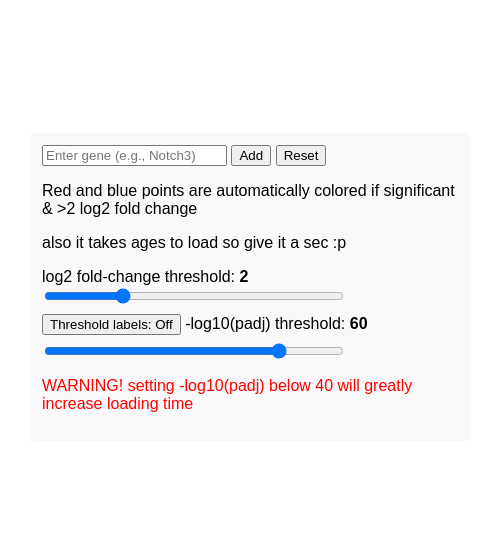
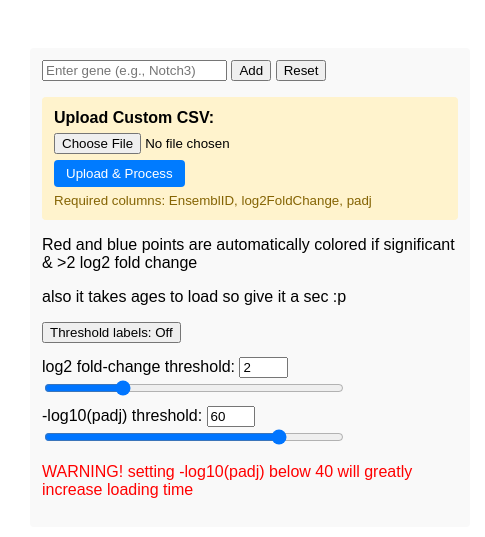
Before and after one commit to conrad204/volcano-plotting, a plain HTML site: page index.html in a window 1280 px wide. Shown: the part 127-664 px from the top of the page, 0-485 px from the left. Drawn offline with Linux system fonts and the light colour scheme.

Commit message:
feat: added initial CSV upload button (todo: more formats)

```diff
--- a/index.html
+++ b/index.html
@@ -13,20 +13,33 @@
       <button onclick="addGene()">Add</button>
       <button onclick="resetGenes()">Reset</button>
 
+      <div style="margin-top:16px; padding:12px; background:#fff3cd; border-radius:4px;">
+        <label style="display:block; margin-bottom:6px; font-weight:bold;">Upload Custom CSV:</label>
+        <input type="file" id="csvFile" accept=".csv" style="display:block; margin-bottom:6px;" />
+        <button onclick="uploadCSV()" style="background:#007bff; color:white; border:none; padding:6px 12px; border-radius:4px; cursor:pointer;">Upload & Process</button>
+        <small style="display:block; margin-top:6px; color:#856404;">Required columns: EnsemblID, log2FoldChange, padj</small>
+      </div>
+
       <p>Red and blue points are automatically colored if significant & >2 log2 fold change</p>
       <p>also it takes ages to load so give it a sec :p</p>
 
+      <button id="toggleLabelsBtn" style="margin-bottom:6px;">Threshold labels: Off</button>
+
       <div style="margin-top:8px;">
-        <label for="lfc">log2 fold-change threshold: <strong><span id="lfc_val">2</span></strong></label>
-        <input id="lfc" type="range" min="0" max="8" step="0.1" value="2" style="width:300px; vertical-align:middle;" />
+        <label for="lfc">log2 fold-change threshold: <strong><input id="lfc_val" type="number" min="0" max="8" step="0.01" value="2" style="width:5.5ch" /></strong></label>
+        <div class="slider-wrap">
+          <input id="lfc" type="range" min="0" max="8" step="0.01" value="2" style="width:300px; vertical-align:middle;" />
+        </div>
       </div>
 
       <div style="margin-top:8px;">
-        <button id="toggleLabelsBtn" style="margin-bottom:6px;">Threshold labels: Off</button>
-        <label for="minlogp">-log10(padj) threshold: <strong><span id="minlogp_val">60</span></strong></label>
-        <input id="minlogp" type="range" min="0" max="75" step="0.1" value="60" style="width:300px; vertical-align:middle;" />
-        <p style="color: red;">WARNING! setting -log10(padj) below 40 will greatly increase loading time</p>
+        <label for="minlogp">-log10(padj) threshold: <strong><input id="minlogp_val" type="number" min="0" max="75" step="0.01" value="60" style="width:5.5ch" /></strong></label>
+        <div class="slider-wrap">
+          <input id="minlogp" type="range" min="0" max="75" step="0.01" value="60" style="width:300px; vertical-align:middle;" />
+        </div>
       </div>
+      <p style="color: red;">WARNING! setting -log10(padj) below 40 will greatly increase loading time</p>
+
       <pre id="out"></pre>
     </div>
 
--- a/script.js
+++ b/script.js
@@ -56,6 +56,50 @@ async function resetGenes(){
   console.debug('resetGenes response:', data);
 }
 
+async function uploadCSV(){
+  const fileInput = document.getElementById('csvFile');
+  const file = fileInput.files[0];
+
+  if (!file) {
+    document.getElementById('out').textContent = 'Please select a CSV file first.';
+    return;
+  }
+
+  // show loading message
+  document.getElementById('out').textContent = 'Uploading and processing CSV...';
+
+  try {
+    // Read the file as text
+    const fileContent = await file.text();
+
+    const res = await fetch(`${API}/upload`, {
+      method: 'POST',
+      headers: {
+        'Content-Type': 'text/csv'
+      },
+      body: fileContent
+    });
+
+    const data = await res.json();
+    const ok = unwrap(data.ok);
+
+    if (ok === true) {
+      const rows = unwrap(data.rows);
+      document.getElementById('out').textContent = `CSV uploaded! Loaded ${rows} rows.`;
+      refreshPlot();
+    } else {
+      const message = unwrap(data.message) || 'Upload failed';
+      document.getElementById('out').textContent = `Error: ${message}`;
+    }
+
+    console.debug('uploadCSV response:', data);
+
+  } catch (error) {
+    document.getElementById('out').textContent = `Upload error: ${error.message}`;
+    console.error('Upload error:', error);
+  }
+}
+
 // Refresh plot using slider values (lfc and minlogp) as query params
 function refreshPlot(){
   const lfc = encodeURIComponent(document.getElementById('lfc').value);
@@ -67,23 +111,39 @@ function refreshPlot(){
 
 // Wire sliders: update displayed numeric value and refresh the plot on change
 function initSliders(){
-  const lfcEl = document.getElementById('lfc');
-  const lfcVal = document.getElementById('lfc_val');
-  const minlogpEl = document.getElementById('minlogp');
-  const minlogpVal = document.getElementById('minlogp_val');
+  const lfcSlider = document.getElementById('lfc');
+  const lfcNumber = document.getElementById('lfc_val');
+  const minlogpSlider = document.getElementById('minlogp');
+  const minlogpNumber = document.getElementById('minlogp_val');
 
-  if (lfcEl && lfcVal) {
-    lfcVal.textContent = lfcEl.value;
-    lfcEl.addEventListener('input', function(){
-      lfcVal.textContent = this.value;
+  if (lfcSlider && lfcNumber) {
+    // initialize
+    lfcNumber.value = lfcSlider.value;
+    // slider -> number
+    lfcSlider.addEventListener('input', function(){
+      lfcNumber.value = this.value;
+      refreshPlot();
+    });
+    // number -> slider
+    lfcNumber.addEventListener('input', function(){
+      lfcSlider.value = this.value;
       refreshPlot();
     });
   }
 
-  if (minlogpEl && minlogpVal) {
-    minlogpVal.textContent = minlogpEl.value;
-    minlogpEl.addEventListener('input', function(){
-      minlogpVal.textContent = this.value;
+  if (minlogpSlider && minlogpNumber) {
+    // initialize
+    minlogpNumber.value = minlogpSlider.value;
+    // slider -> number
+    minlogpSlider.addEventListener('input', function(){
+      minlogpNumber.value = this.value;
+      refreshPlot();
+    });
+    // number -> slider (with bounds clamping)
+    minlogpNumber.addEventListener('input', function(){
+      const v = Math.min(Math.max(parseFloat(this.value || 0), parseFloat(minlogpSlider.min)), parseFloat(minlogpSlider.max));
+      this.value = v;
+      minlogpSlider.value = v;
       refreshPlot();
     });
   }
@@ -119,3 +179,40 @@ document.getElementById('gene').addEventListener('keydown', function(e){
     addGene();
   }
 });
+
+(function wireThresholdInputs(){
+  const lfcSlider = document.getElementById('lfc');
+  const lfcNumber = document.getElementById('lfc_val');
+  const minlogpSlider = document.getElementById('minlogp');
+  const minlogpNumber = document.getElementById('minlogp_val');
+
+  if (lfcSlider && lfcNumber) {
+    // initialize
+    lfcNumber.value = lfcSlider.value;
+    // slider -> number
+    lfcSlider.addEventListener('input', () => {
+      lfcNumber.value = lfcSlider.value;
+      refreshPlot();
+    });
+    // number -> slider
+    lfcNumber.addEventListener('input', () => {
+      lfcSlider.value = lfcNumber.value;
+      refreshPlot();
+    });
+  }
+
+  if (minlogpSlider && minlogpNumber) {
+    minlogpNumber.value = minlogpSlider.value;
+    minlogpSlider.addEventListener('input', () => {
+      minlogpNumber.value = minlogpSlider.value;
+      refreshPlot();
+    });
+    minlogpNumber.addEventListener('input', () => {
+      // clamp to slider bounds
+      const v = Math.min(Math.max(parseFloat(minlogpNumber.value || 0), parseFloat(minlogpSlider.min)), parseFloat(minlogpSlider.max));
+      minlogpNumber.value = v;
+      minlogpSlider.value = v;
+      refreshPlot();
+    });
+  }
+})();
```
Also changed, not shown: 3 other files.
